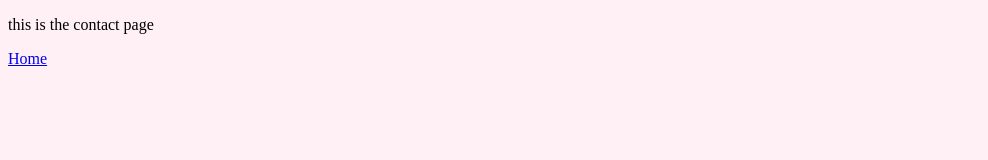
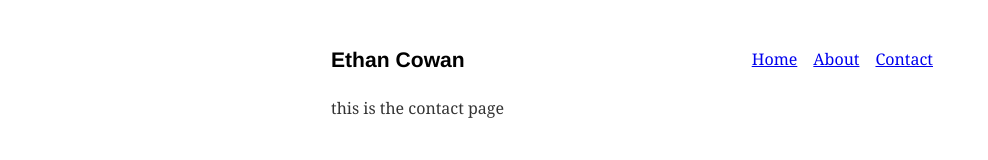
Before and after one commit to elocowan/ethancowan.com, a Gatsby site: page /contact in a window 1280 px wide. Shown: the whole page, without its empty margins (0-988 px from the left). Built offline with nearby package versions, Linux system fonts and the light colour scheme; Gatsby itself is replaced by a stand-in of ours.

Commit message:
Add layout component and new typography

```diff
--- a/gatsby-browser.js
+++ /dev/null
@@ -1 +0,0 @@
-import "./src/styles/global.css"
--- a/gatsby-config.js
+++ b/gatsby-config.js
@@ -1,10 +1,10 @@
-/**
- * Configure your Gatsby site with this file.
- *
- * See: https://www.gatsbyjs.com/docs/gatsby-config/
- */
-
 module.exports = {
-  /* Your site config here */
-  plugins: [],
+  plugins: [
+    {
+      resolve: `gatsby-plugin-typography`,
+      options: {
+        pathToConfigModule: `src/utils/typography`,
+      },
+    },
+  ],
 }
--- a/package.json
+++ b/package.json
@@ -15,8 +15,12 @@
   },
   "dependencies": {
     "gatsby": "^2.24.67",
+    "gatsby-plugin-typography": "^2.5.13",
     "react": "^16.12.0",
-    "react-dom": "^16.12.0"
+    "react-dom": "^16.12.0",
+    "react-typography": "^0.16.19",
+    "typography": "^0.16.19",
+    "typography-theme-sutro": "^0.16.19"
   },
   "devDependencies": {
     "prettier": "2.1.2"
--- /dev/null
+++ b/src/components/layout.js
@@ -0,0 +1,25 @@
+import React from "react"
+import { Link } from "gatsby"
+const ListLink = props => (
+  <li style={{ display: `inline-block`, marginRight: `1rem` }}>
+    <Link to={props.to}>{props.children}</Link>
+  </li>
+)
+
+export default function Layout({ children }) {
+  return (
+    <div style={{ margin: `3rem auto`, maxWidth: 650, padding: `0 1rem` }}>
+      <header style={{ marginBottom: `1.5rem` }}>
+        <Link to="/" style={{ textShadow: `none`, backgroundImage: `none`, textDecoration: "none", color: "black"}}>
+          <h3 style={{ display: `inline` }}>Ethan Cowan</h3>
+        </Link>
+        <ul style={{ listStyle: `none`, float: `right` }}>
+          <ListLink to="/">Home</ListLink>
+          <ListLink to="/about/">About</ListLink>
+          <ListLink to="/contact/">Contact</ListLink>
+        </ul>
+      </header>
+      {children}
+    </div>
+  )
+}
--- a/src/pages/about.js
+++ b/src/pages/about.js
@@ -1,12 +1,13 @@
-import React from 'react';
-import Header from '../components/header';
-import {Link} from 'gatsby';
+import React from "react"
+import Header from "../components/header"
+import Layout from "../components/layout"
 
 export default function About() {
   return (
     <div>
-      <Header headerText="Hi, I'm Ethan" />
-      <Link to="/">Home</Link>
+      <Layout>
+        <Header headerText="Hi, I'm Ethan" />
+      </Layout>
     </div>
   )
 }
--- a/src/pages/contact.js
+++ b/src/pages/contact.js
@@ -1,9 +1,12 @@
-import React from "react";
-import {Link} from 'gatsby';
+import React from "react"
+import Layout from "../components/layout"
 
 export default function Contact() {
-  return <div>
-    <p>this is the contact page</p>
-    <Link to="/">Home</Link>
+  return (
+    <div>
+      <Layout>
+        <p>this is the contact page</p>
+      </Layout>
     </div>
+  )
 }
--- a/src/styles/global.css
+++ /dev/null
@@ -1,3 +0,0 @@
-html {
-  background-color: lavenderblush;
-}
--- /dev/null
+++ b/src/utils/typography.js
@@ -0,0 +1,5 @@
+import Typography from "typography"
+import sutroTheme from "typography-theme-sutro"
+const typography = new Typography(sutroTheme)
+export const { scale, rhythm, options } = typography
+export default typography
```
Also changed, not shown: src/pages/index.js (+7 -9 lines), 1 other file.
